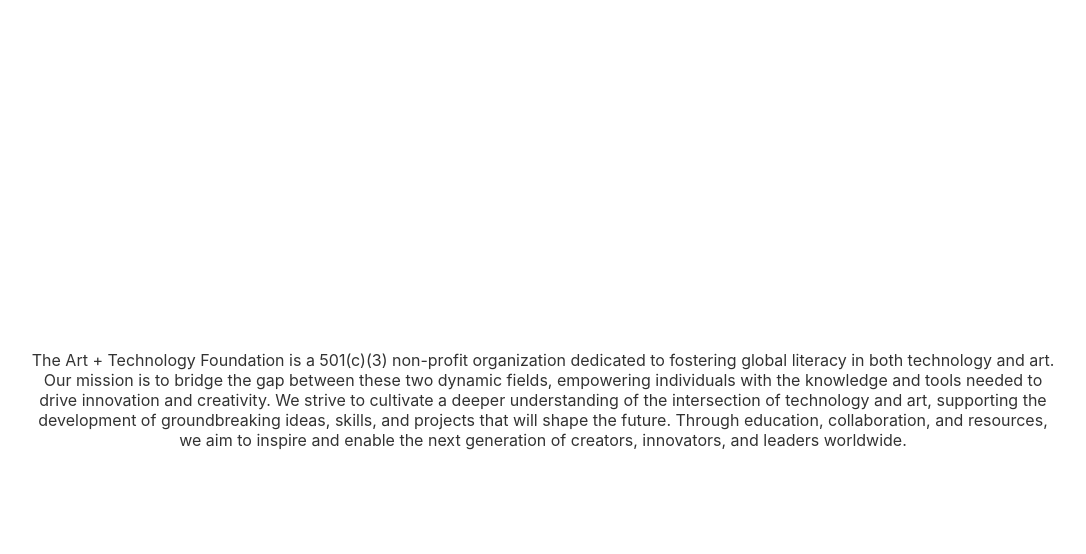
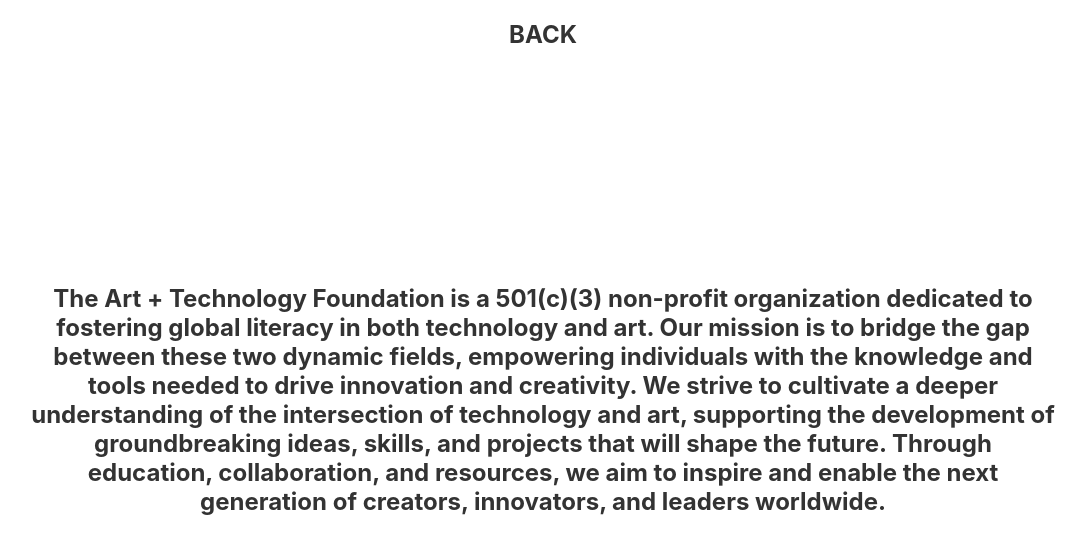
Before and after one commit to ArtPlusTechFoundation/missionpage, a plain HTML site: page index.html in a window 1280 px wide. Shown: the whole page, without its empty margins (97-1183 px from the left). Drawn offline with Linux system fonts and the light colour scheme.

Commit message:
index.html

```diff
--- a/index.html
+++ b/index.html
@@ -11,19 +11,30 @@
             height: 100vh;
             background-color: white;
             display: flex;
+            flex-direction: column; /* Stack content vertically */
             justify-content: center;
             align-items: center;
             font-family: 'SF Pro', -apple-system, BlinkMacSystemFont, 'Segoe UI', 'Roboto', 'Helvetica Neue', Arial, sans-serif;
             color: #333;
             text-align: center;
+            font-weight: bold; /* Makes the text bold */
+            font-size: 24px; /* Increases the font size */
         }
         .content {
             max-width: 80%;
             padding: 20px;
         }
+        .back {
+            position: absolute;
+            top: 20px; /* Adjust the distance from the top */
+            font-size: 24px; /* Same font size as main text */
+            font-weight: bold;
+            text-transform: uppercase; /* Makes the text all caps */
+        }
     </style>
 </head>
 <body>
+    <div class="back">Back</div>
     <div class="content">
         <p>The Art + Technology Foundation is a 501(c)(3) non-profit organization dedicated to fostering global literacy in both technology and art. Our mission is to bridge the gap between these two dynamic fields, empowering individuals with the knowledge and tools needed to drive innovation and creativity. We strive to cultivate a deeper understanding of the intersection of technology and art, supporting the development of groundbreaking ideas, skills, and projects that will shape the future. Through education, collaboration, and resources, we aim to inspire and enable the next generation of creators, innovators, and leaders worldwide.</p>
     </div>
```
